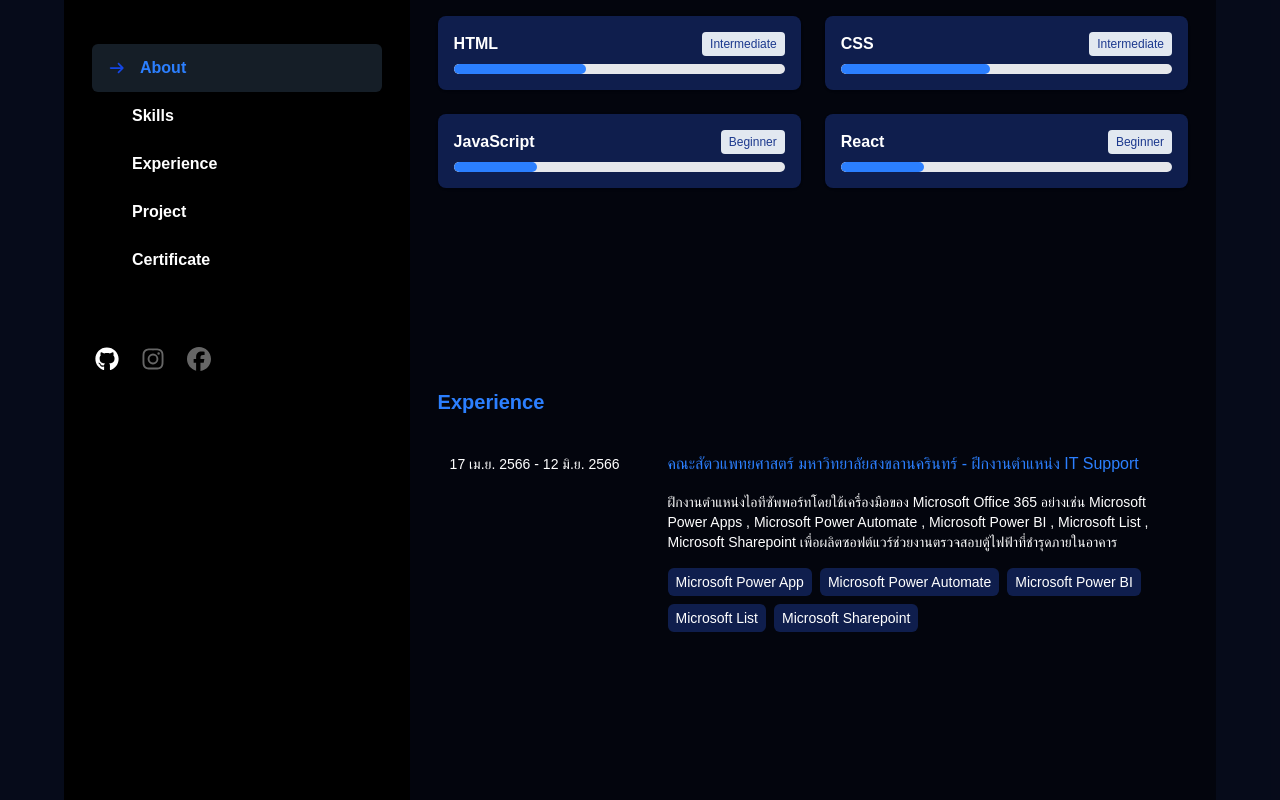
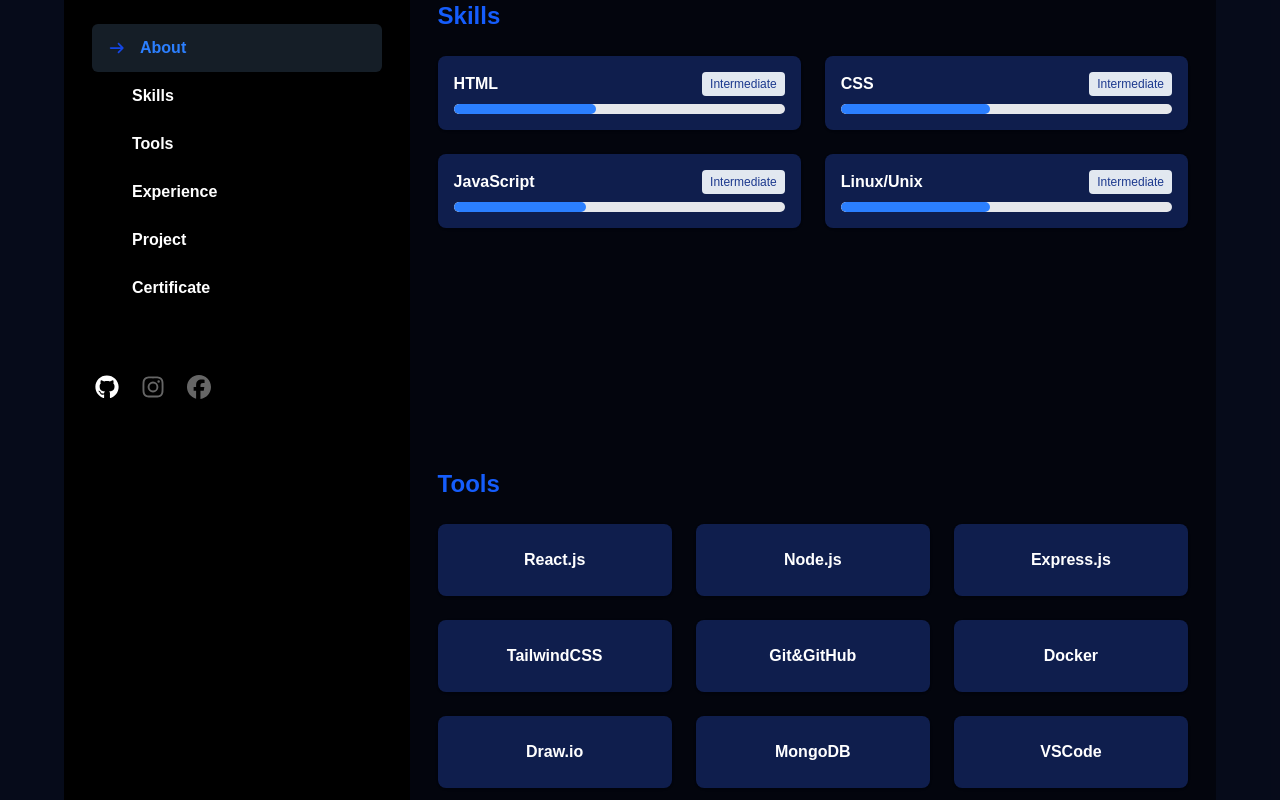
Before and after one commit to nakonc98-create/my-portfolio, a React (Vite) app: page / in a window 1280 px wide. Shown: the part 460-1260 px from the top of the page. Built offline with nearby package versions, Linux system fonts and the light colour scheme.

Commit message:
add tools section

```diff
--- a/src/contents/skill.jsx
+++ b/src/contents/skill.jsx
@@ -1,14 +1,12 @@
-
-
 export const data = {
-    title: "Skills",
-    items: [
-        { name: "HTML", level: "Intermediate", percentage: 40 },
-        { name: "CSS", level: "Intermediate", percentage: 45 },
-        { name: "JavaScript", level: "Beginner", percentage: 25 },
-        { name: "React", level: "Beginner", percentage: 25 },
-    ]
-}
+  title: "Skills",
+  items: [
+    { name: "HTML", level: "Intermediate", percentage: 43 },
+    { name: "CSS", level: "Intermediate", percentage: 45 },
+    { name: "JavaScript", level: "Intermediate", percentage: 40 },
+    { name: "Linux/Unix", level: "Intermediate", percentage: 45 },
+  ],
+};
 /*
 Beginner = 25
 Intermediate = 50
--- /dev/null
+++ b/src/contents/tools.jsx
@@ -0,0 +1,21 @@
+export const data = {
+  title: "Tools",
+  items: [
+    { name: "React.js" },
+    { name: "Node.js" },
+    { name: "Express.js" },
+    { name: "TailwindCSS" },
+    { name: "Git&GitHub" },
+    { name: "Docker" },
+    { name: "Draw.io" },
+    { name: "MongoDB" },
+    { name: "VSCode" },
+    { name: "Figma" },
+  ],
+};
+/*
+Beginner = 25
+Intermediate = 50
+Advanced = 75
+Expert = 100
+...*/
--- a/src/sections/Navbar.jsx
+++ b/src/sections/Navbar.jsx
@@ -1,14 +1,15 @@
-import { faArrowRight } from '@fortawesome/free-solid-svg-icons'
-import { FontAwesomeIcon } from '@fortawesome/react-fontawesome'
-import { useState, useEffect } from 'react'
+import { faArrowRight } from "@fortawesome/free-solid-svg-icons";
+import { FontAwesomeIcon } from "@fortawesome/react-fontawesome";
+import { useState, useEffect } from "react";
 
 const navs = [
-  { title: "About", sectionId: "About-section"},
-  { title: "Skills", sectionId: "Skills-section"},
-  { title: "Experience", sectionId: "Experience-section"},
-  { title: "Project", sectionId: "Project-section"},
-  { title: "Certificate", sectionId: "Certificate-section"},
-]
+  { title: "About", sectionId: "About-section" },
+  { title: "Skills", sectionId: "Skills-section" },
+  { title: "Tools", sectionId: "Tools-section" },
+  { title: "Experience", sectionId: "Experience-section" },
+  { title: "Project", sectionId: "Project-section" },
+  { title: "Certificate", sectionId: "Certificate-section" },
+];
 
 const Navbar = () => {
   const [isHover, setIsHover] = useState(null);
@@ -16,8 +17,8 @@
 
   const handleClick = (sectionId, title) => {
     setActiveNav(title);
-    document.getElementById(sectionId)?.scrollIntoView({ behavior: "smooth"});
-  }
+    document.getElementById(sectionId)?.scrollIntoView({ behavior: "smooth" });
+  };
 
   useEffect(() => {
     const handleScroll = () => {
@@ -56,9 +57,8 @@
   }, []);
 
   return (
-    <div className='hidden md:flex flex-col font-semibold pt-15'>
-      {
-        navs.map((e, i) => {
+    <div className="hidden md:flex flex-col font-semibold pt-10">
+      {navs.map((e, i) => {
         const isShowArrow = isHover === e.title || activeNav === e.title;
 
         return (
@@ -68,24 +68,35 @@
             onMouseEnter={() => setIsHover(e.title)}
             onMouseLeave={() => setIsHover(null)}
             className={`flex cursor-pointer py-3 px-4 rounded-md transition-all
-                ${activeNav === e.title ? "bg-blue-300/15 text-blue-500" : "hover:bg-blue-300/30 hover:text-blue-500"}`}
+                ${
+                  activeNav === e.title
+                    ? "bg-blue-300/15 text-blue-500"
+                    : "hover:bg-blue-300/30 hover:text-blue-500"
+                }`}
           >
-              <div className='w-6'>
+            <div className="w-6">
               <FontAwesomeIcon
                 icon={faArrowRight}
                 className={`text-sm text-blue-700 transition-all duration-500 ease-in-out
-                    ${isShowArrow ? "opacity-100 translate-x-0" : "opacity-0 -translate-x-2"}`}
+                    ${
+                      isShowArrow
+                        ? "opacity-100 translate-x-0"
+                        : "opacity-0 -translate-x-2"
+                    }`}
               />
             </div>
-              <div className={`transition-all duration-300 ${isShowArrow ? "translate-x-2" : "" }`}>
+            <div
+              className={`transition-all duration-300 ${
+                isShowArrow ? "translate-x-2" : ""
+              }`}
+            >
               {e.title}
             </div>
           </div>
-          )
-        })
-      }
+        );
+      })}
     </div>
-  )
-}
+  );
+};
 
-export default Navbar
+export default Navbar;
--- a/src/sections/RightSection.jsx
+++ b/src/sections/RightSection.jsx
@@ -1,24 +1,26 @@
-import { data as expData , title as expTitle} from '../contents/experience'
-import { data as proData , title as proTitle} from '../contents/project'
-import ContentContainer from "../components/ContentContainer"
-import About from "./About"
-import Footer from "./Footer"
-import Certificate from './Certificate'
-import Skill from './Skill'
+import { data as expData, title as expTitle } from "../contents/experience";
+import { data as proData, title as proTitle } from "../contents/project";
+import ContentContainer from "../components/ContentContainer";
+import About from "./About";
+import Footer from "./Footer";
+import Certificate from "./Certificate";
+import Skill from "./Skill";
+import Tools from "./Tools";
 
-const RightSection = (props) => {
+const RightSection = () => {
   return (
     <div className="pt-14 md:bg-black/50">
-      <div className='flex flex-col gap-y-20 md:gap-y-50 px-7'>
-        <About/>
-        <Skill/>
-        <ContentContainer title={expTitle} data={expData}/>
-        <ContentContainer title={proTitle} data={proData}/>
-        <Certificate/>
-        <Footer/>
+      <div className="flex flex-col gap-y-20 md:gap-y-60 px-7">
+        <About />
+        <Skill />
+        <Tools />
+        <ContentContainer title={expTitle} data={expData} />
+        <ContentContainer title={proTitle} data={proData} />
+        <Certificate />
+        <Footer />
       </div>
     </div>
-  )
-}
+  );
+};
 
-export default RightSection
+export default RightSection;
--- a/src/sections/Skill.jsx
+++ b/src/sections/Skill.jsx
@@ -1,5 +1,5 @@
-import { useEffect, useRef, useState } from 'react';
-import { data } from '../contents/skill';
+import { useEffect, useRef, useState } from "react";
+import { data } from "../contents/skill";
 
 const Skill = () => {
   const SECTION_ID = `${data.title}-section`;
@@ -36,21 +36,14 @@
 
   return (
     // ผูก Ref ไว้ที่กล่องใหญ่สุด
-        <div ref={sectionRef} id={SECTION_ID} className='scroll-m-14 w-full'>
-            <h2 className='font-bold text-2xl text-blue-600 mb-6'>
-                {data.title}
-            </h2>
+    <div ref={sectionRef} id={SECTION_ID} className="scroll-m-14 w-full">
+      <h2 className="font-bold text-2xl text-blue-600 mb-6">{data.title}</h2>
 
-            <div className="grid grid-cols-1 sm:grid-cols-2 gap-6">
+      <div className="grid grid-cols-1 md:grid-cols-2 gap-6">
         {data.items.map((skill, index) => (
-                    <div
-                        key={index}
-                        className="bg-blue-900/50 p-4 rounded-lg shadow-sm"
-                    >
+          <div key={index} className="bg-blue-900/50 p-4 rounded-lg shadow-sm">
             <div className="flex justify-between items-center mb-2">
-                            <span className="font-semibold text-white">
-                                {skill.name}
-                            </span>
+              <span className="font-semibold text-white">{skill.name}</span>
               <span className="text-xs font-medium text-blue-900 bg-slate-200 px-2 py-1 rounded">
                 {skill.level}
               </span>
@@ -60,7 +53,9 @@
             <div className="w-full bg-gray-200 rounded-full h-2.5 overflow-hidden">
               {/* 3. เพิ่ม className 'progress-bar' และเช็ค isVisible เพื่อเติม 'animate' */}
               <div
-                                className={`h-2.5 rounded-full bg-blue-500 progress-bar ${isVisible ? 'animate' : ''}`}
+                className={`h-2.5 rounded-full bg-blue-500 progress-bar ${
+                  isVisible ? "animate" : ""
+                }`}
                 style={{ width: `${skill.percentage}%` }}
               ></div>
             </div>
@@ -68,7 +63,7 @@
         ))}
       </div>
     </div>
-    )
-}
+  );
+};
 
-export default Skill
+export default Skill;
--- /dev/null
+++ b/src/sections/Tools.jsx
@@ -0,0 +1,22 @@
+import { data } from "../contents/tools";
+
+const Tools = () => {
+  const SECTION_ID = `${data.title}-section`;
+
+  return (
+    <div id={SECTION_ID} className="scroll-m-14 w-full">
+      <h2 className="font-bold text-2xl text-blue-600 mb-6">{data.title}</h2>
+      <div className="grid grid-cols-1 md:grid-cols-3 gap-6">
+        {data.items.map((skill, index) => (
+          <div key={index} className="bg-blue-900/50 p-4 rounded-lg shadow-sm">
+            <div className="flex justify-center m-2">
+              <span className="font-semibold text-white">{skill.name}</span>
+            </div>
+          </div>
+        ))}
+      </div>
+    </div>
+  );
+};
+
+export default Tools;
```
Also changed, not shown: 1 other file (tests, documents, lock files or other folders). Lines whose indentation alone changed are shown as unchanged.
